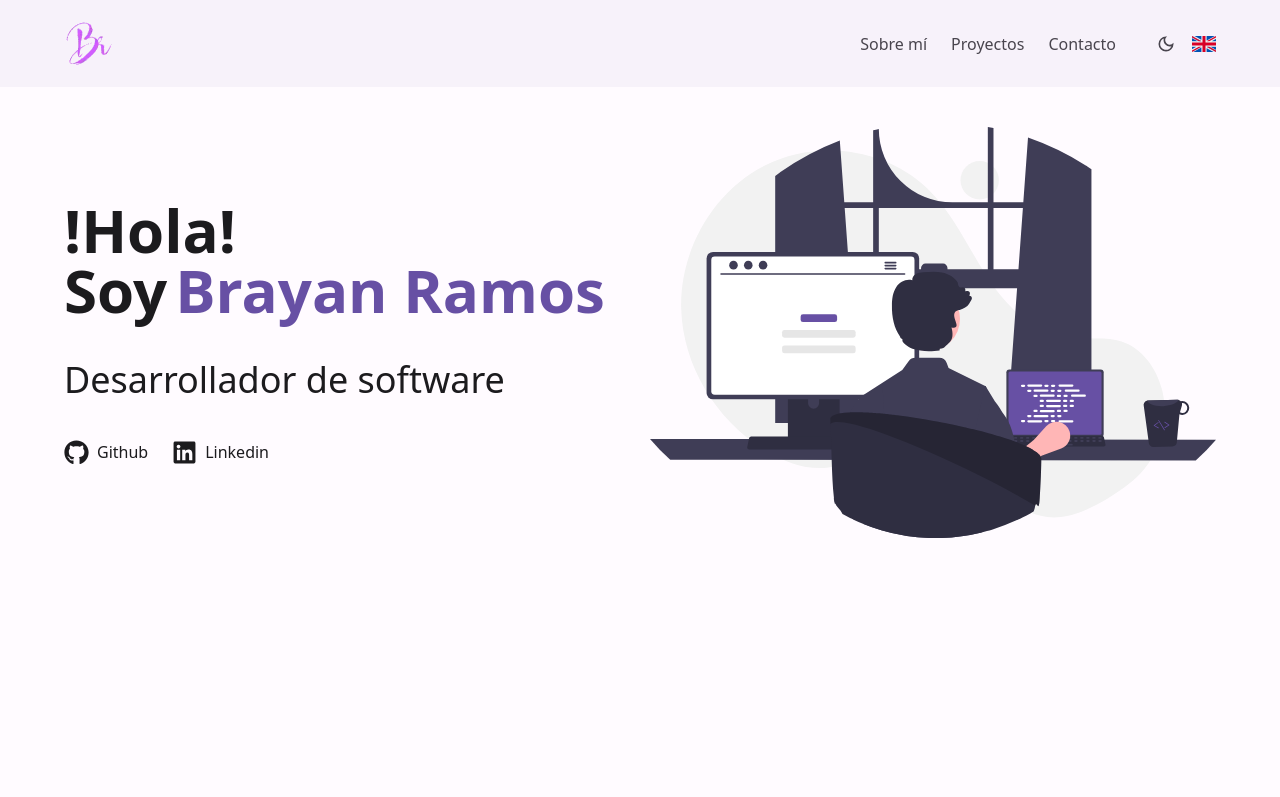
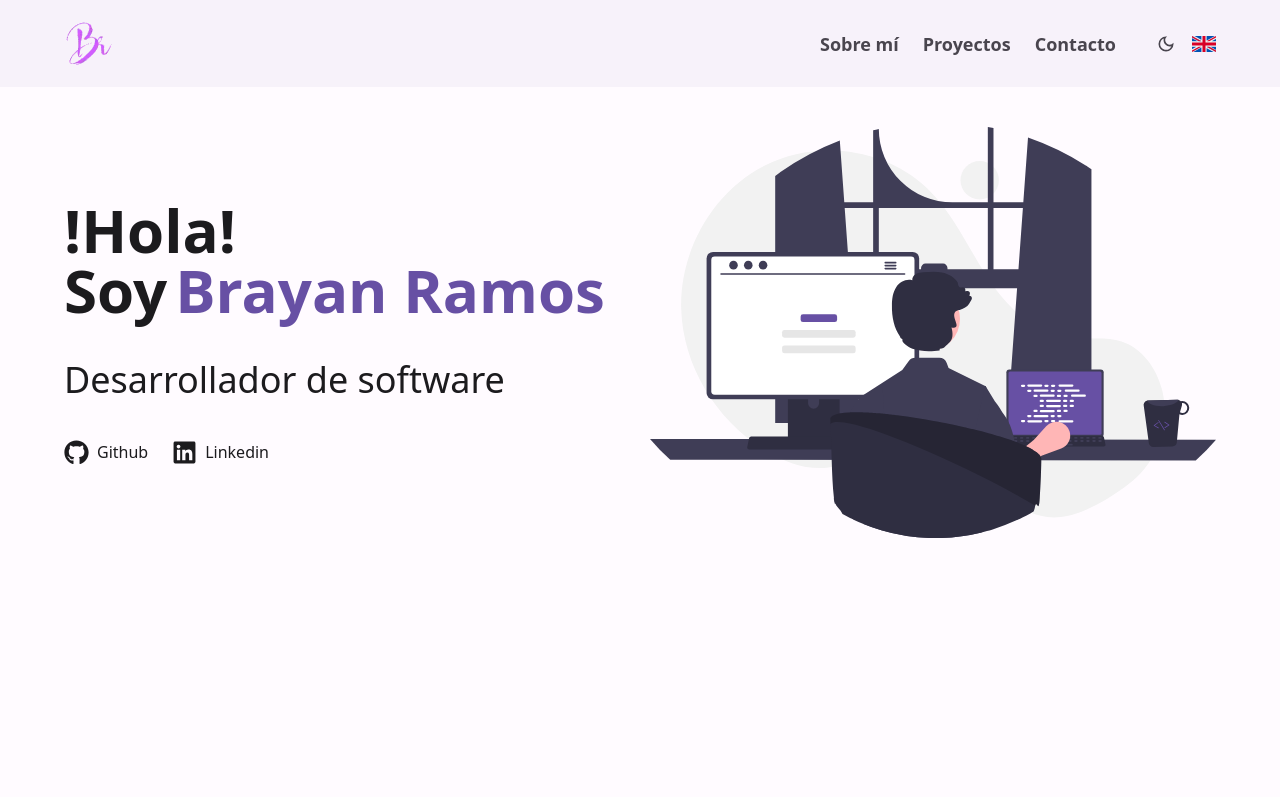
Before and after one commit to brayanramosc/personal-portfolio, a React (Vite) app: page / in a window 1280 px wide. Shown: the top 797 px of the page. Built offline with nearby package versions, Linux system fonts and the light colour scheme.

Commit message:
style: add animation to header

```diff
--- a/src/components/header/ConfigNavItems.tsx
+++ b/src/components/header/ConfigNavItems.tsx
@@ -44,7 +44,7 @@ const ConfigNavItems = ({ isDarkMode, setIsDarkMode }: ConfigNavItemsProps) => {
 
     return (
         <motion.div
-            className="flex flex-row gap-4 justify-center items-center"
+            className="flex flex-row gap-4 justify-center items-center mt-6"
             variants={variants}
         >
             <motion.div
--- a/src/components/header/Header.tsx
+++ b/src/components/header/Header.tsx
@@ -1,3 +1,4 @@
+import { motion } from "framer-motion";
 import { CiLight } from "react-icons/ci";
 import { MdOutlineDarkMode } from "react-icons/md";
 
@@ -19,27 +20,56 @@ const Header = () => {
     ]
 
     return (
-        <div
+        <header
             className="
-                px-10 py-5 fixed w-full
+                px-10 py-5 fixed w-full z-10
                 bg-light-scheme-surface-low text-light-scheme-on-surface-variant
                 dark:bg-dark-scheme-surface-low dark:text-dark-scheme-on-surface-variant
             "
         >
             <div className="flex justify-between max-w-6xl mx-auto">
                 <a href="#">
-                    <img src={logo} alt="logo" width={50} className="h-[47px]" />
+                    <motion.img
+                        src={logo}
+                        alt="logo"
+                        width={50}
+                        className="h-[47px]"
+                        initial={{ opacity: 0, x: -50 }}
+                        whileInView={{ opacity: 1, x: 0, transition: { duration: 0.5 } }}
+                        viewport={{ once: true }}
+                    />
                 </a>
                 <div className="sm:flex hidden flex-row items-center gap-10">
                     <ul className="flex flex-row gap-6">
-                        {menuOptions.map(opt =>
-                            <a key={opt.name} href={opt.path} className="cursor-pointer text-light-scheme-on-surface-variant dark:text-dark-scheme-on-surface-variant">
+                        {menuOptions.map((opt, index) =>
+                            <motion.a
+                                key={opt.name}
+                                href={opt.path}
+                                className="
+                                    cursor-pointer relative font-semibold text-lg
+                                    text-light-scheme-on-surface-variant
+                                    dark:text-dark-scheme-on-surface-variant
+                                    before:mt-1 before:w-full before:h-[1px] before:rounded-lg before:origin-right
+                                    before:transition-transform before:duration-300 before:scale-x-0 before:absolute
+                                    before:left-0 before:bottom-0 hover:before:scale-x-100 hover:before:origin-left
+                                    before:bg-light-scheme-on-surface
+                                    dark:before:bg-dark-scheme-on-surface
+                                "
+                                initial={{ opacity: 0, y: 20 }}
+                                whileInView={{ opacity: 1, y: 0, transition: { duration: 0.3, delay: index * 0.3 } }}
+                                viewport={{ once: true }}
+                            >
                                 {opt.name}
-                            </a>
+                            </motion.a>
                         )}
                     </ul>
 
-                    <div className="flex flex-row gap-4 items-center">
+                    <motion.div
+                        className="flex flex-row gap-4 items-center"
+                        initial={{ opacity: 0, y: 50 }}
+                        whileInView={{ opacity: 1, y: 0, transition: { duration: 0.5, delay: .9 } }}
+                        viewport={{ once: true }}
+                    >
                         <div
                             className={`cursor-pointer ${isDarkMode ? 'dark:text-dark-scheme-on-surface-variant' : 'text-light-scheme-on-surface-variant'}`}
                             onClick={() => setIsDarkMode(prevMode => !prevMode)}
@@ -57,7 +87,7 @@ const Header = () => {
                                 alt="language_logo"
                             />
                         </div>
-                    </div>
+                    </motion.div>
                 </div>
 
                 <SideNavBar
@@ -66,7 +96,7 @@ const Header = () => {
                     setIsDarkMode={setIsDarkMode}
                 />
             </div>
-        </div>
+        </header>
     )
 }
 
--- a/src/components/header/NavItem.tsx
+++ b/src/components/header/NavItem.tsx
@@ -33,7 +33,7 @@ const NavItem = ({ menuOption }: NavItemProps) => {
             variants={variants}
             whileHover={{ scale: 1.1 }}
             whileTap={{ scale: 0.95 }}
-            className="cursor-pointer flex items-center dark:text-white"
+            className="cursor-pointer flex items-center dark:text-white font-semibold text-lg"
         >
             {menuOption.name}
         </motion.a>
```
